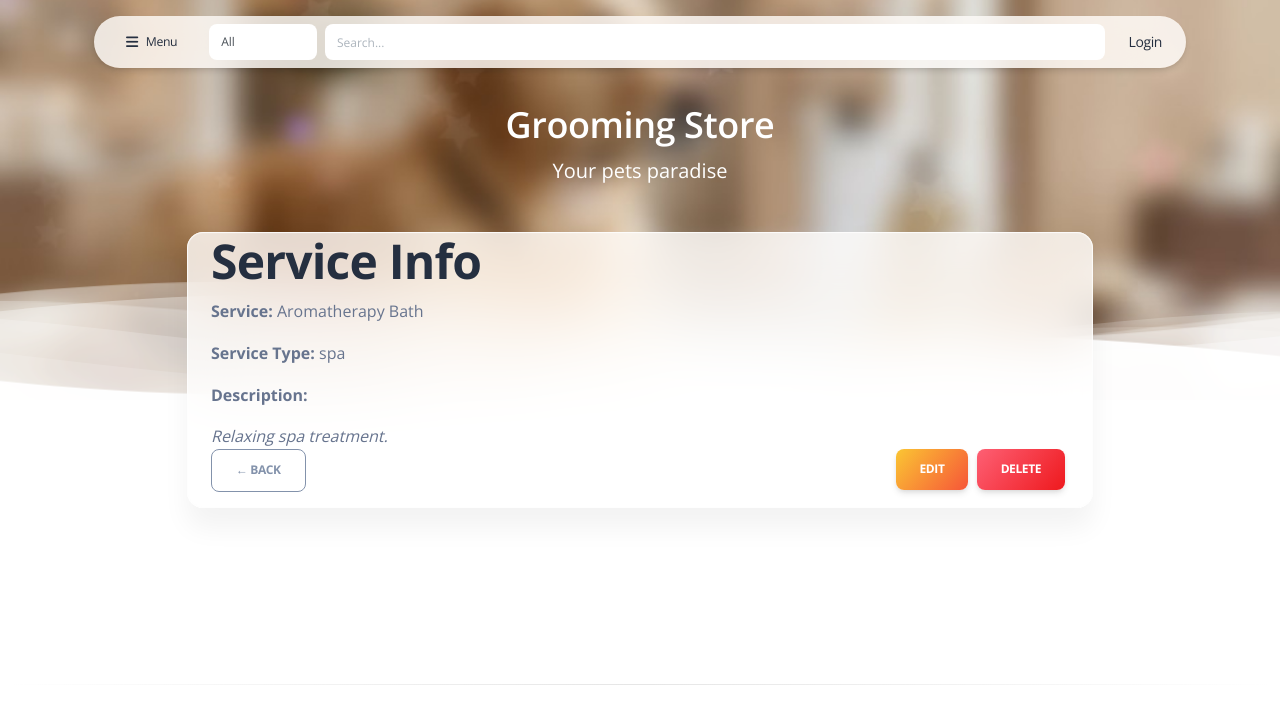
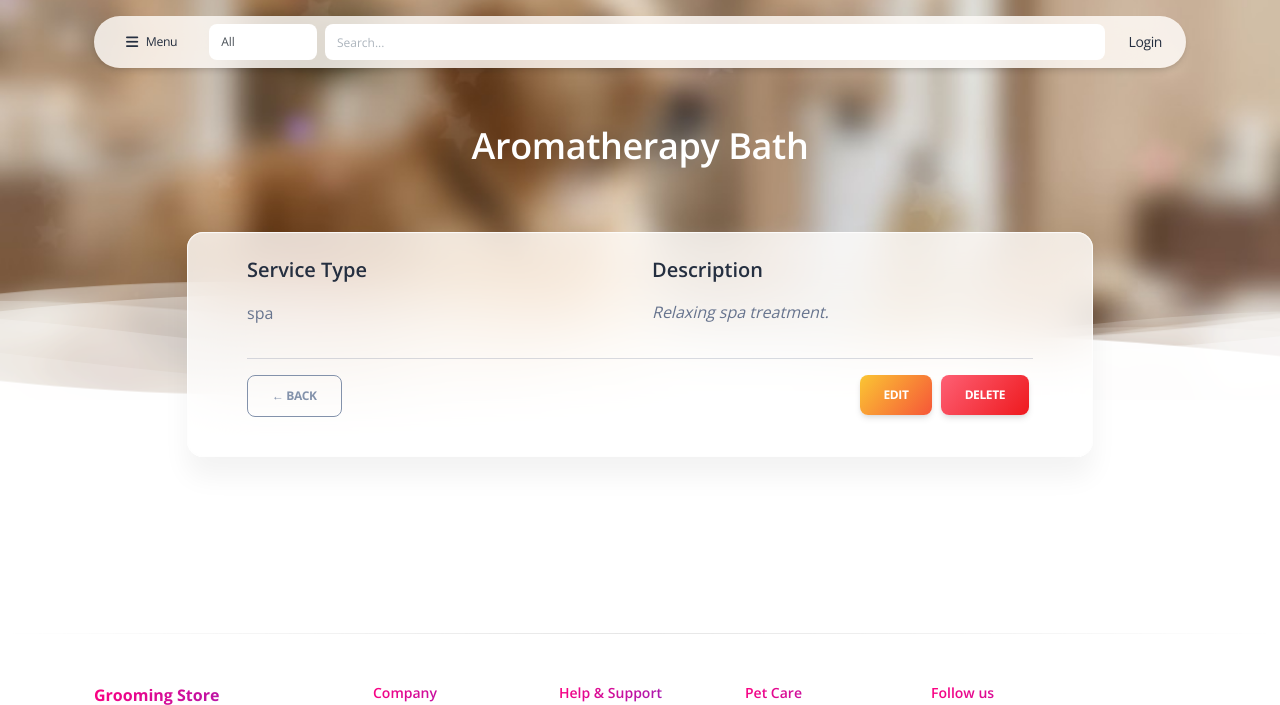
Before and after one commit to HamsterKate/grooming-store, a Django app: page /services/2/ in a window 1280 px wide. Shown: the top 705 px of the page. Run offline with Django 5.2, Linux system fonts and the light colour scheme; data comes from the database, SQL or seed files in the repository; some libraries are stand-ins or nearby versions.

Commit message:
update service_detail.html

```diff
--- a/templates/store/service_detail.html
+++ b/templates/store/service_detail.html
@@ -1,18 +1,30 @@
 {% extends "base.html" %}
 
+{% block title %}
+  {{ service.name }}
+{% endblock %}
+{% block subtitle %}{% endblock %}
+
 {% block content %}
-	<h1>Service Info</h1>
-  <p><strong>Service:</strong>
-    {{ service.name }}
-  </p>
+<div class="col-12 py-4 px-5">
+  <div class="row">
+    <div class="col-md-6">
+      <h5 class="mb-3">Service Type</h5>
+      <p>{{ service.service_type }}</p>
+    </div>
+    <div class="col-md-6">
+      <h5 class="mb-3">Description</h5>
+      <ul class="list-group">
+        {% if service.description %}
+			    <i>{{ service.description }}</i>
+			    {% else %}
+			    <i>Sorry... Description will be added soon</i>
+			  {% endif %}
+      </ul>
+    </div>
+  </div>
+  <hr>
+  {% include "includes/detail_actions.html" %}
+</div>
 
-  <p><strong>Service Type: </strong>{{ service.service_type }}</p>
-  <p><strong>Description:</strong></p>
-  {% if service.description %}
-  	<i>{{ service.description }}</i>
-    {% else %}
-    <i>Sorry... Description will be added soon</i>
-  {% endif %}
-  <br>
-  {% include "includes/detail_actions.html" %}
 {% endblock %}
```
Also changed, not shown: templates/store/groomer_detail.html (indentation only).
